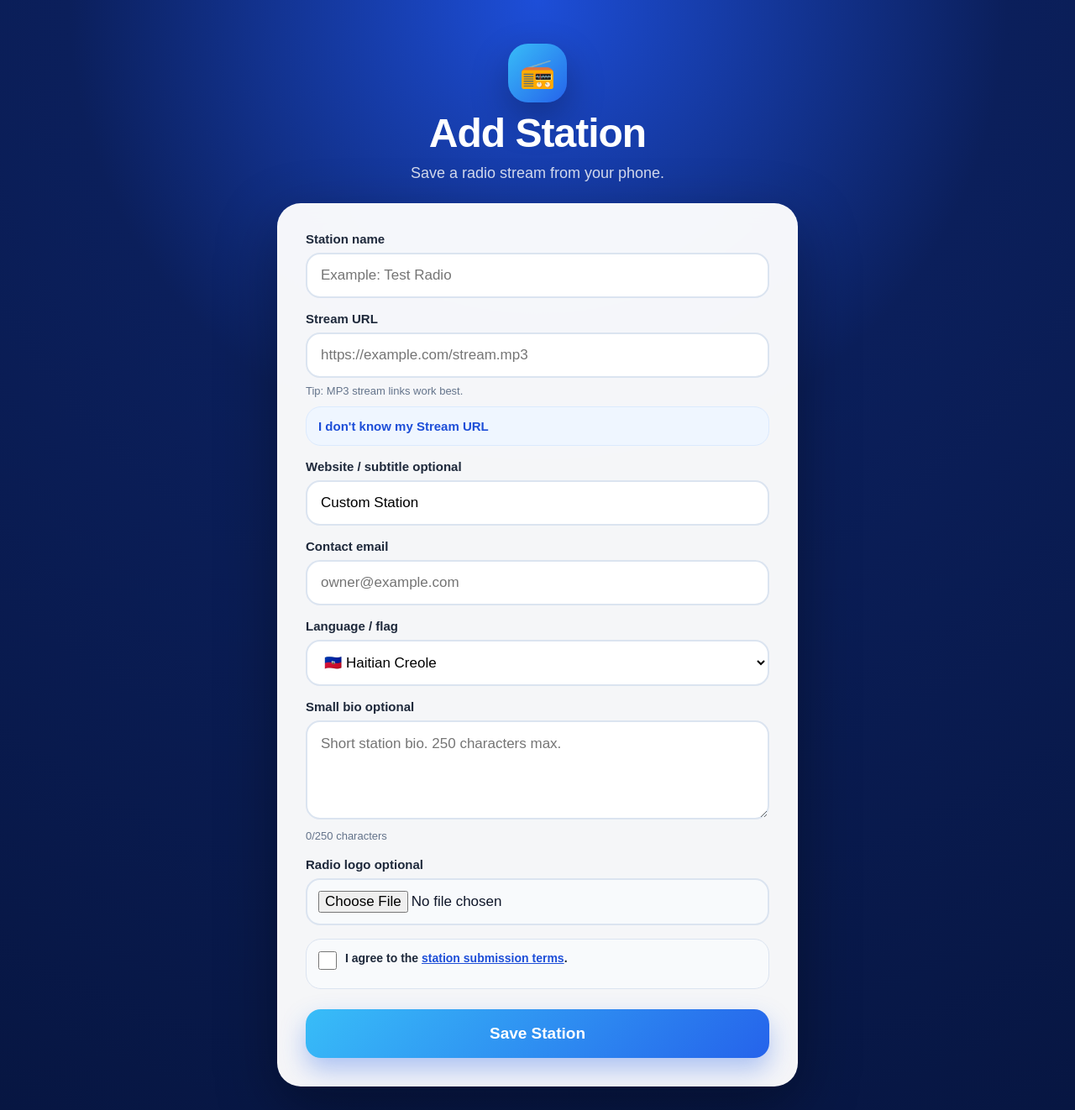
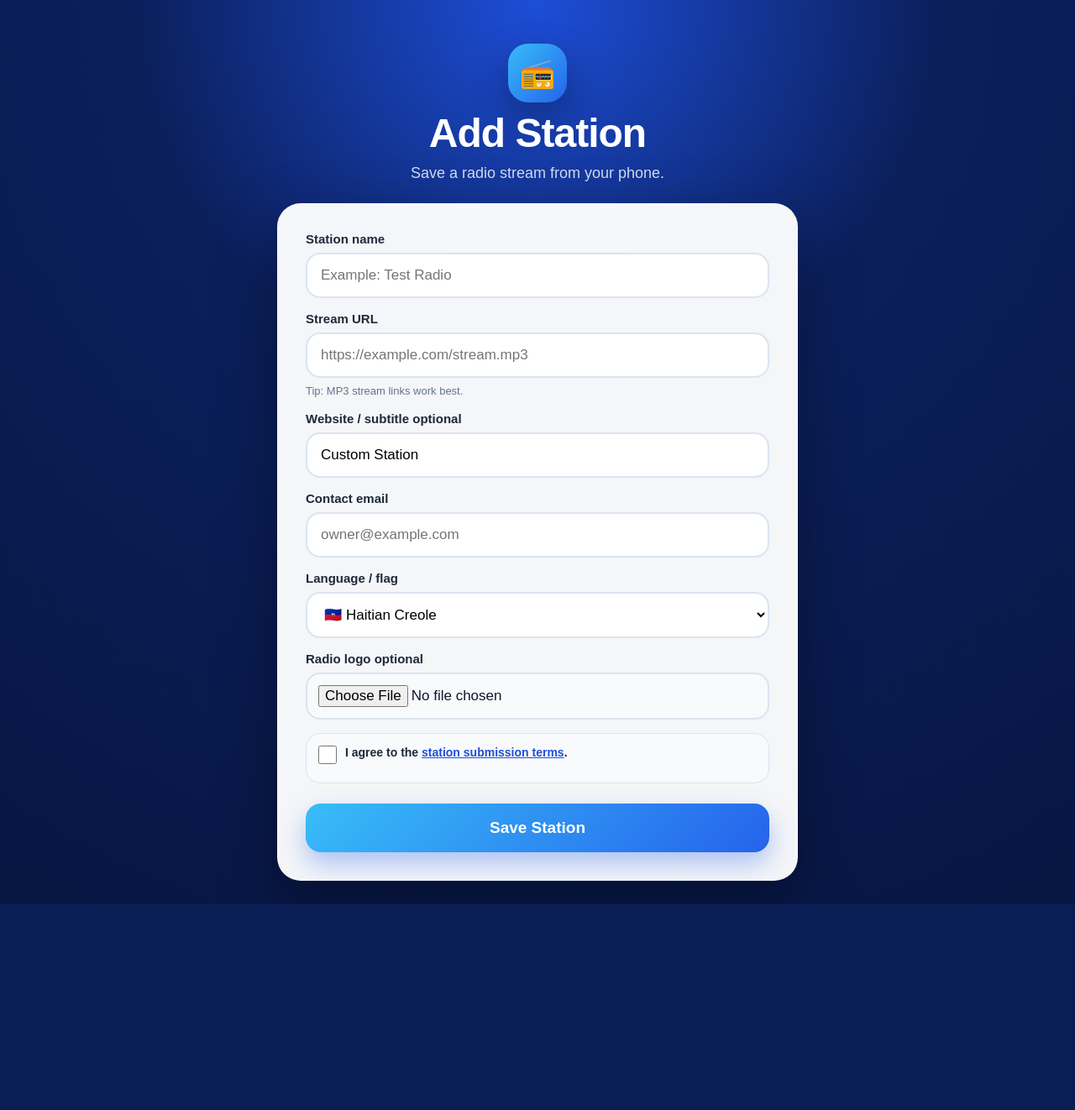
Before and after one commit to peterbarthelemy845-rgb/radio-server, a Flask app: page /add_station in a window 1280 px wide. Shown: the whole page at 84% size. After the commit the page ends 1077 px from the top, so only its background shows below. Run offline with Flask 3, Linux system fonts and the light colour scheme; some libraries are stand-ins or nearby versions.

Commit message:
Add files via upload

```diff
--- a/templates/add_station.html
+++ b/templates/add_station.html
@@ -38,20 +38,7 @@ h1{font-size:clamp(32px,8vw,48px);line-height:1.05;margin:0;font-weight:900;lett
         <label for="url" data-i18n="streamUrlLabel">Stream URL</label>
         <input id="url" name="url" type="url" required value="{{ form.url if form else '' }}" placeholder="https://example.com/stream.mp3" inputmode="url" autocomplete="off">
         <div class="hint">Tip: MP3 stream links work best.</div>
-        <details class="stream-helper">
-          <summary data-i18n="streamHelperTitle">I don't know my Stream URL</summary>
-          <div class="stream-helper-grid">
-            <input id="streamHost" type="text" placeholder="Server / host" autocomplete="off">
-            <input id="streamPort" type="number" placeholder="Port" inputmode="numeric">
-          </div>
-          <select id="streamType" style="margin-top:10px">
-            <option value="icecast">Icecast</option>
-            <option value="shoutcast">Shoutcast</option>
-          </select>
-          <input id="streamMount" type="text" placeholder="Mount path, like /live or /stream" autocomplete="off" style="margin-top:10px">
-          <button type="button" class="build-btn" onclick="buildStreamUrl()" data-i18n="buildStreamUrl">Build Stream URL</button>
-          <div class="hint" data-i18n="streamHelperNote">Enter the server, port, and mount path. Example: radio.example.com, 8000, /live.</div>
-        </details>
+
       </div>
       <div class="row">
         <label for="subtitle" data-i18n="websiteLabel">Website / subtitle optional</label>
@@ -70,11 +57,7 @@ h1{font-size:clamp(32px,8vw,48px);line-height:1.05;margin:0;font-weight:900;lett
           <option value="fr" {% if form and form.language == 'fr' %}selected{% endif %}>🇫🇷 French</option>
         </select>
       </div>
-      <div class="row">
-        <label for="bio" data-i18n="bioLabel">Small bio optional</label>
-        <textarea id="bio" name="bio" maxlength="250" placeholder="Short station bio. 250 characters max." oninput="document.getElementById('bioCount').innerText=this.value.length + '/250'">{{ form.bio if form else '' }}</textarea>
-        <div class="hint"><span id="bioCount">0/250</span> characters</div>
-      </div>
+
       <div class="row">
         <label for="logo_image" data-i18n="logoUploadLabel">Radio logo optional</label>
         <input id="logo_image" name="logo_image" type="file" accept="image/png,image/jpeg,image/webp,image/gif">
```
Also changed, not shown: templates/index.html (+1 -1 lines).
